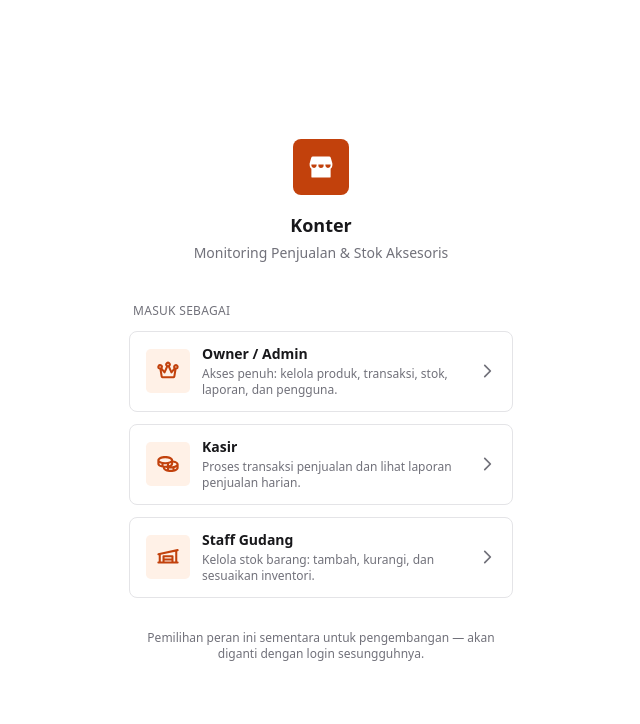
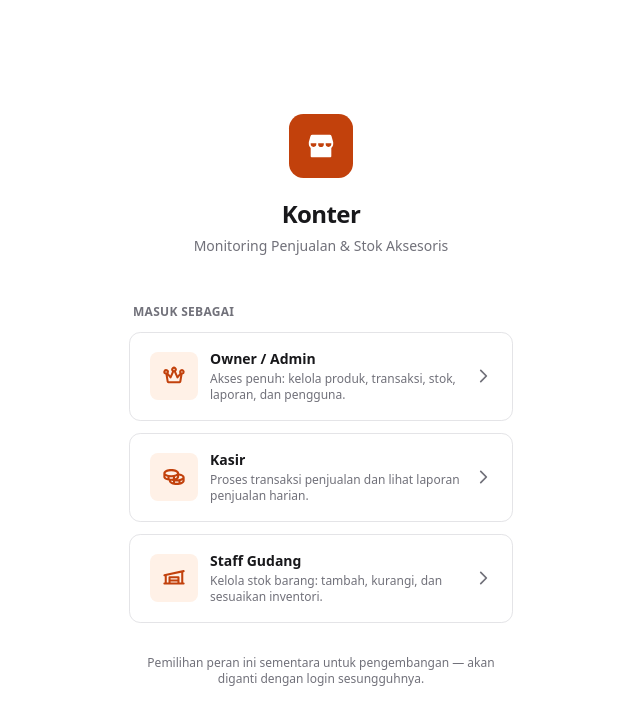
Before and after one commit to El-hash97/stock-acc, a React (Vite) app: page /login in a window 1280 px wide. Shown: the top 724 px of the page, without its empty margins (319-959 px from the left). Built offline with nearby package versions, Linux system fonts and the light colour scheme; what html5-qrcode would draw is missing.

Commit message:
style: refresh Login page to new design system

```diff
--- a/src/pages/Login.tsx
+++ b/src/pages/Login.tsx
@@ -46,19 +46,19 @@ export default function Login() {
   }
 
   return (
-    <div className="flex min-h-svh flex-col items-center justify-center bg-background px-5 py-10">
+    <div className="flex min-h-svh flex-col items-center justify-center bg-background px-5 py-12">
       <div className="w-full max-w-sm">
-        <div className="mb-10 flex flex-col items-center text-center">
-          <div className="mb-4 flex size-14 items-center justify-center rounded-lg bg-primary text-primary-foreground">
-            <Storefront size={28} weight="fill" />
+        <div className="mb-12 flex flex-col items-center text-center">
+          <div className="mb-5 flex size-16 items-center justify-center rounded-2xl bg-primary text-primary-foreground">
+            <Storefront size={30} weight="fill" />
           </div>
-          <h1 className="text-lg font-semibold text-foreground">Konter</h1>
-          <p className="mt-1 text-sm text-muted-foreground">
+          <h1 className="text-2xl font-bold tracking-tight text-foreground">Konter</h1>
+          <p className="mt-1.5 text-sm text-muted-foreground">
             Monitoring Penjualan &amp; Stok Aksesoris
           </p>
         </div>
 
-        <p className="mb-3 px-1 text-xs font-medium tracking-wide text-muted-foreground uppercase">
+        <p className="mb-3 px-1 text-xs font-semibold tracking-wide text-muted-foreground uppercase">
           Masuk sebagai
         </p>
 
@@ -70,9 +70,9 @@ export default function Login() {
                 key={option.role}
                 type="button"
                 onClick={() => handleSelect(option)}
-                className="flex min-h-[76px] items-center gap-3 rounded-lg border border-border bg-card px-4 py-3 text-left transition-colors active:bg-muted hover:border-brand-light hover:bg-secondary/40"
+                className="flex min-h-[80px] items-center gap-3 rounded-xl border border-border bg-card px-5 py-4 text-left transition-colors active:bg-muted hover:border-brand-light hover:bg-secondary/40"
               >
-                <div className="flex size-11 shrink-0 items-center justify-center rounded-sm bg-secondary text-primary">
+                <div className="flex size-12 shrink-0 items-center justify-center rounded-lg bg-secondary text-primary">
                   <OptionIcon size={22} weight="bold" />
                 </div>
                 <div className="min-w-0 flex-1">
```
